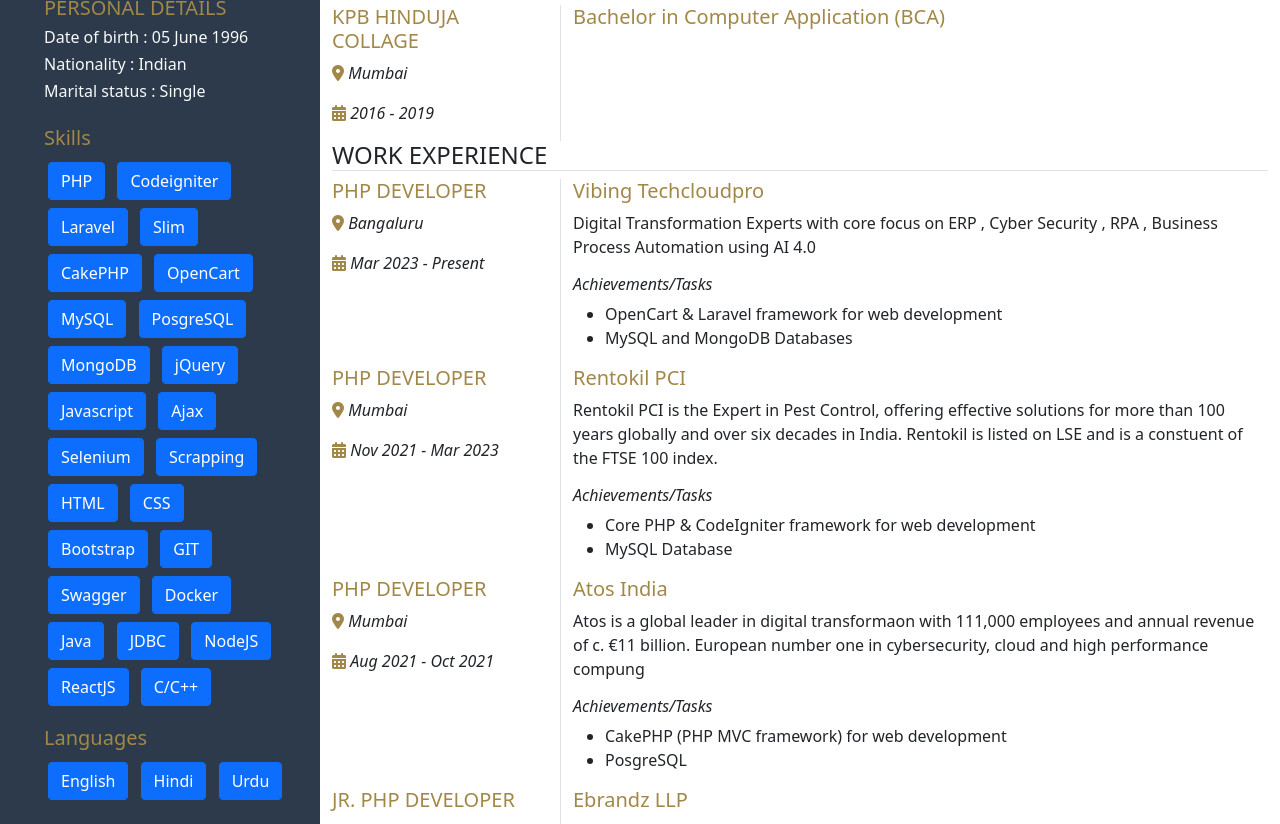
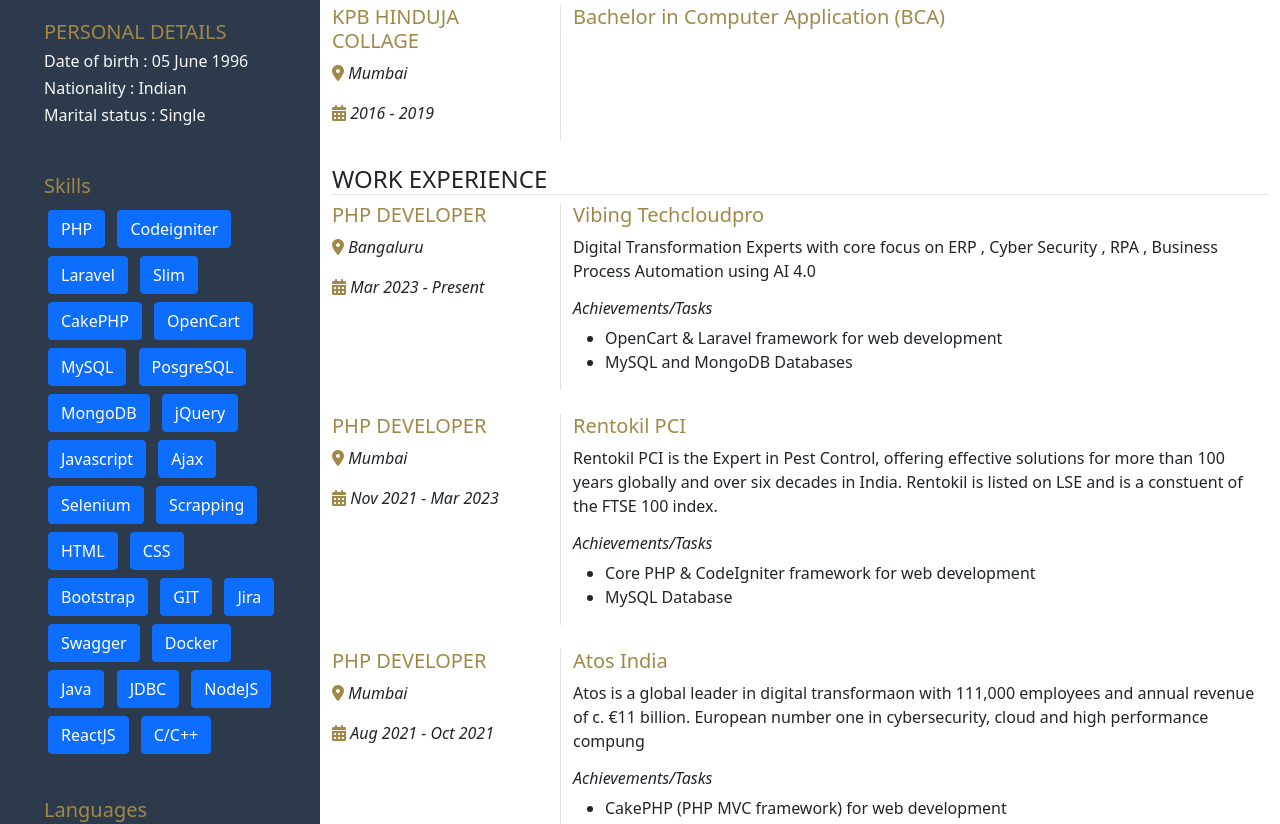
Before and after one commit to ajajul5/resume, a plain HTML site: page index.html in a window 1280 px wide. Shown: the part 276-1100 px from the top of the page. Drawn offline with Linux system fonts and the light colour scheme.

Commit message:
few changes

```diff
--- a/index.html
+++ b/index.html
@@ -26,13 +26,14 @@
 							</p>
 						</div>
  						-->
+						<br>
 						<div class="col-lg-12 col-md-12 m-2">
 							<h5 class="text-brown">PERSONAL DETAILS</h5>
 							<h6 class="text-light">Date of birth : 05 June 1996</h6>
 							<h6 class="text-light">Nationality : Indian</h6>
 							<h6 class="text-light">Marital status : Single</h6>
 						</div>
-
+						<br>
 						<div class="col-lg-12 col-md-12 m-2">
 							<h5 class="text-brown">Skills</h5>
 							<div class="">
@@ -54,6 +55,7 @@
 								<button type="button" class="btn btn-primary m-1">CSS</button>
 								<button type="button" class="btn btn-primary m-1">Bootstrap</button>
 								<button type="button" class="btn btn-primary m-1">GIT</button>
+								<button type="button" class="btn btn-primary m-1">Jira</button>
 								<button type="button" class="btn btn-primary m-1">Swagger</button>
 								<button type="button" class="btn btn-primary m-1">Docker</button>
 								<button type="button" class="btn btn-primary m-1">Java</button>
@@ -63,7 +65,7 @@
 								<button type="button" class="btn btn-primary m-1">C/C++</button>
 							</div>
 						</div>
-
+						<br>
 						<div class="col-lg-12 col-md-12 m-2">
 							<h5 class="text-brown">Languages</h5>
 							<div class="">
@@ -72,7 +74,7 @@
 								<button class="btn btn-primary m-1">Urdu</button>
 							</div>
 						</div>
-
+						<br>
 						<div class="col-lg-12 col-md-12 m-2">
 							<h5 class="text-brown">INTERESTS</h5>
 							<div class="">
@@ -81,7 +83,8 @@
 								<button class="btn btn-primary m-1">Watching Movies</button>
 							</div>
 						</div>
-
+						<br>
+						<br>
 					</div>
 				</div>
 			</div>
@@ -115,6 +118,7 @@
 						</div>
 					</div>
 				</div>
+				<br>
 				<div class="col-lg-12 col-md-12 col-sm-12">
 					<div>
 						<h4 class="border-bottom">WORK EXPERIENCE</h4>
@@ -134,6 +138,7 @@
 								</ul>
 							</div>
 						</div>
+						<br>
 						<div class="row">
 							<div class="col-lg-3 col-md-3 col-sm-3">
 								<h5 class="text-brown">PHP DEVELOPER</h5>
@@ -150,6 +155,7 @@
 								</ul>
 							</div>
 						</div>
+						<br>
 						<div class="row">
 							<div class="col-lg-3 col-md-3 col-sm-3">
 								<h5 class="text-brown">PHP DEVELOPER</h5>
@@ -166,6 +172,7 @@
 								</ul>
 							</div>
 						</div>
+						<br>
 						<div class="row">
 							<div class="col-lg-3 col-md-3 col-sm-3">
 								<h5 class="text-brown">JR. PHP DEVELOPER</h5>
@@ -207,6 +214,10 @@
 				</ul>
 			</div>
 		</div>
+		<br>
+		<br>
+		<br>
+		<br>
 		<div class="row">
 			<div class="col-lg-3 col-md-3 col-sm-3">
 				<h5 class="text-brown">VIBING TECHCLOUDPRO</h5>
@@ -226,6 +237,7 @@
 				</ul>
 			</div>
 		</div>
+		<br>
 		<div class="row">
 			<div class="col-lg-3 col-md-3 col-sm-3">
 				<h5 class="text-brown">VIBING TECHCLOUDPRO</h5>
@@ -242,6 +254,7 @@
 				</ul>
 			</div>
 		</div>
+		<br>
 		<div class="row">
 			<div class="col-lg-3 col-md-3 col-sm-3">
 				<h5 class="text-brown">RENTOKIL PCI</h5>
@@ -259,6 +272,7 @@
 				</ul>
 			</div>
 		</div>
+		<br>
 		<div class="row">
 			<div class="col-lg-3 col-md-3 col-sm-3">
 				<h5 class="text-brown">RENTOKIL PCI</h5>
@@ -278,6 +292,7 @@
 				</ul>
 			</div>
 		</div>
+		<br>
 		<div class="row">
 			<div class="col-lg-3 col-md-3 col-sm-3">
 				<h5 class="text-brown">RENTOKIL PCI</h5>
@@ -294,6 +309,7 @@
 				</ul>
 			</div>
 		</div>
+		<br>
 		<div class="row">
 			<div class="col-lg-3 col-md-3 col-sm-3">
 				<h5 class="text-brown">RENTOKIL PCI</h5>
@@ -311,6 +327,7 @@
 				</ul>
 			</div>
 		</div>
+		<br>
 		<div class="row">
 			<div class="col-lg-3 col-md-3 col-sm-3">
 				<h5 class="text-brown">RENTOKIL PCI</h5>
@@ -327,6 +344,7 @@
 				</ul>
 			</div>
 		</div>
+		<br>
 		<div class="row">
 			<div class="col-lg-3 col-md-3 col-sm-3">
 				<h5 class="text-brown">RENTOKIL PCI</h5>
@@ -343,6 +361,7 @@
 				</ul>
 			</div>
 		</div>
+		<br>
 		<div class="row">
 			<div class="col-lg-3 col-md-3 col-sm-3">
 				<h5 class="text-brown">RENTOKIL PCI</h5>
@@ -357,6 +376,7 @@
 				</ul>
 			</div>
 		</div>
+		<br>
 		<div class="row">
 			<div class="col-lg-3 col-md-3 col-sm-3">
 				<h5 class="text-brown">ATOS INDIA</h5>
@@ -374,6 +394,7 @@
 				</ul>
 			</div>
 		</div>
+		<br>
 		<div class="row">
 			<div class="col-lg-3 col-md-3 col-sm-3">
 				<h5 class="text-brown">EBRANDZ LLP</h5>
@@ -393,6 +414,7 @@
 				</ul>
 			</div>
 		</div>
+		<br>
 		<div class="row">
 			<div class="col-lg-3 col-md-3 col-sm-3">
 				<h5 class="text-brown">EBRANDZ LLP</h5>
@@ -407,6 +429,7 @@
 				</ul>
 			</div>
 		</div>
+		<br>
 		<div class="row">
 			<div class="col-lg-3 col-md-3 col-sm-3">
 				<h5 class="text-brown">Personal Projects</h5>
```
